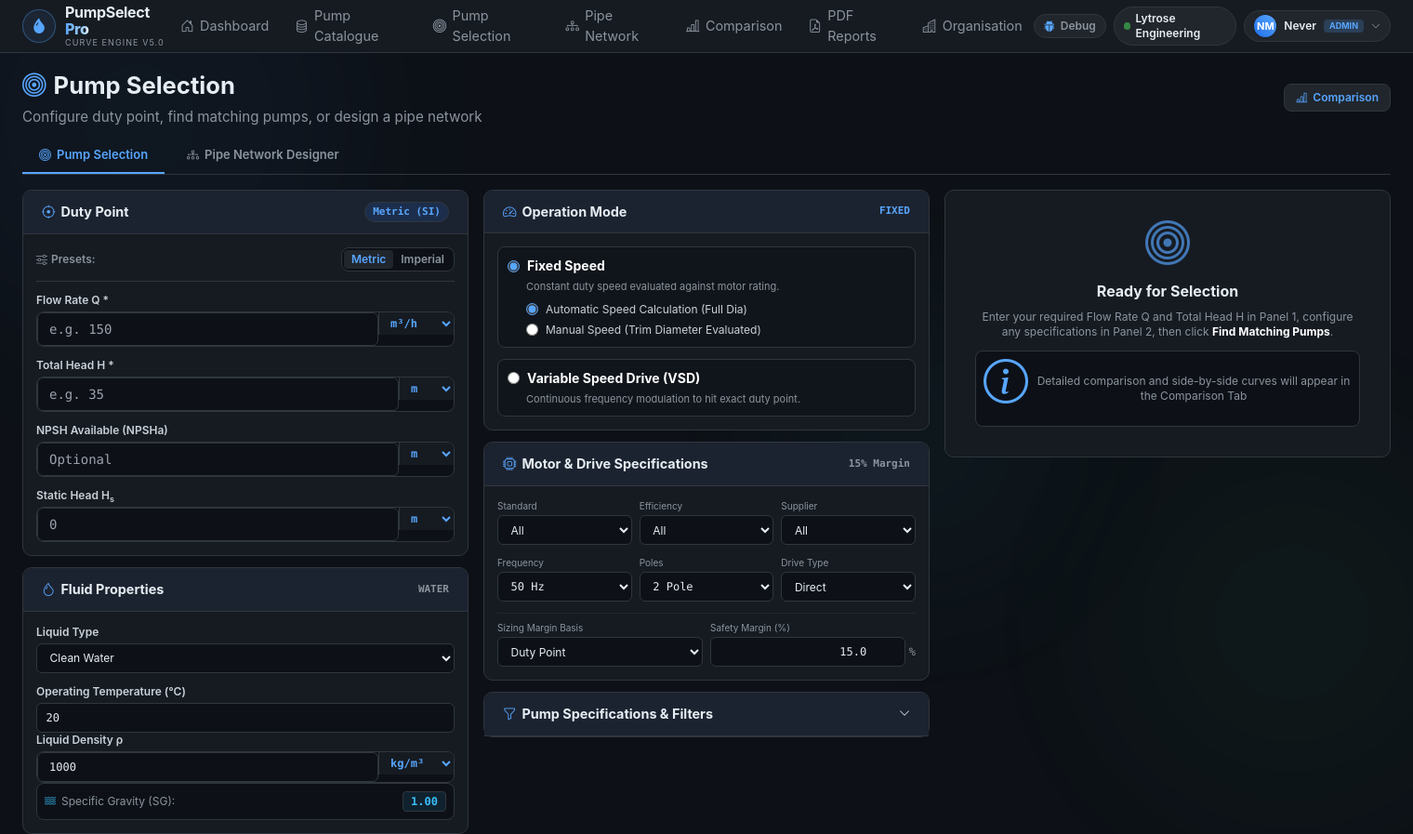
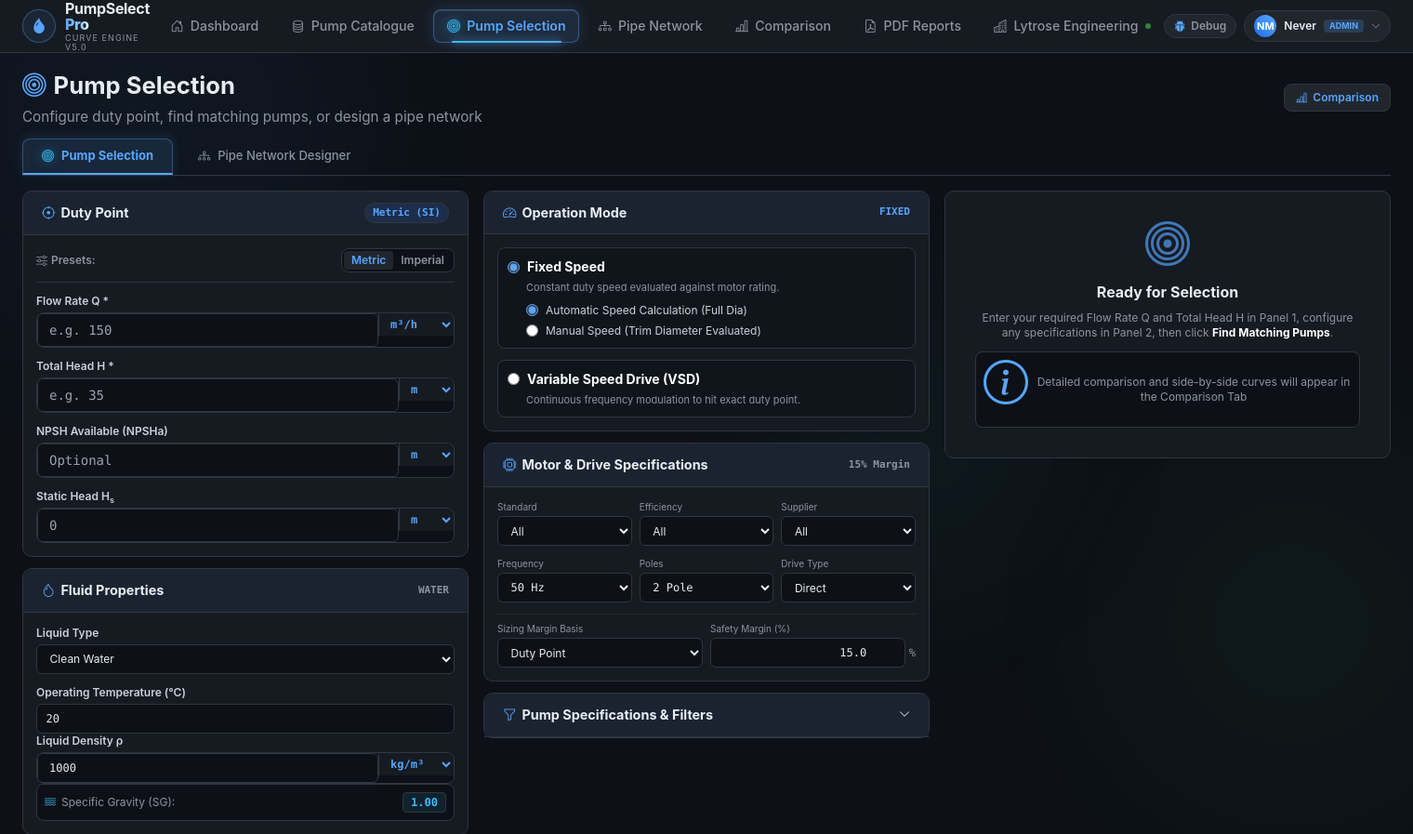
Before and after one commit to nevermabvuu/PumpMasterPro, a Flask app: page /pump-selection in a window 1520 px wide. Shown: the top 897 px of the page at 93% size. Run offline with Flask 3, Linux system fonts and the light colour scheme; a user stored in the database is signed in; data comes from the database, SQL or seed files in the repository; data that the repository does not hold is empty; parts of the project's set-up code (start-up, migrations or seed data) failed here and were passed over; some libraries are stand-ins or nearby versions.

Commit message:
consolidate organisation tabs; highligt active tab

```diff
--- a/Pump-Master-Pro/pump-app/routes/auth.py
+++ b/Pump-Master-Pro/pump-app/routes/auth.py
@@ -69,6 +69,8 @@ def inject_current_user():
 
     return {
         'current_user': user,
+        'current_org': active_org,
+        'active_org': active_org,
         'admin_notification_email': effective_email,
         'ACCESS_MODULE_INFO': ACCESS_MODULE_INFO
     }
--- a/Pump-Master-Pro/pump-app/templates/base.html
+++ b/Pump-Master-Pro/pump-app/templates/base.html
@@ -132,19 +132,89 @@
       animation: shimmer 3s linear infinite;
     }
 
-    /* ── Animated underline on nav links ───────────────────────────── */
-    .nav-link-anim { position: relative; }
+    /* ── Desktop & Mobile Navbar Active Tab Highlighting System ────── */
+    .nav-link-anim {
+      position: relative;
+      display: inline-flex;
+      align-items: center;
+      gap: 0.45rem;
+      padding: 0.42rem 0.85rem;
+      border-radius: 8px;
+      font-size: 0.88rem;
+      font-weight: 500;
+      text-decoration: none;
+      color: #8b949e;
+      border: 1px solid transparent;
+      background: transparent;
+      transition: all 0.2s cubic-bezier(0.16, 1, 0.3, 1);
+      white-space: nowrap;
+    }
+    .nav-link-anim:hover:not(.tw-active) {
+      color: #f0f6fc;
+      background: rgba(255, 255, 255, 0.06);
+      border-color: rgba(255, 255, 255, 0.08);
+    }
+    /* Active Tab: High-visibility glassmorphic illuminated pill with bottom neon indicator */
+    .nav-link-anim.tw-active {
+      color: #58a6ff !important;
+      background: rgba(88, 166, 255, 0.12) !important;
+      border: 1px solid rgba(88, 166, 255, 0.38) !important;
+      box-shadow: 0 0 16px rgba(88, 166, 255, 0.18), inset 0 1px 1px rgba(255, 255, 255, 0.12);
+      font-weight: 600;
+    }
+    .nav-link-anim.tw-active i {
+      color: #38bdf8 !important;
+      filter: drop-shadow(0 0 6px rgba(56, 189, 248, 0.5));
+    }
     .nav-link-anim::after {
       content: '';
       position: absolute;
-      bottom: -1px; left: 50%; right: 50%;
-      height: 2px;
-      background: #58a6ff;
+      bottom: -1px;
+      left: 50%;
+      right: 50%;
+      height: 2.5px;
+      background: linear-gradient(90deg, #38bdf8, #58a6ff);
       border-radius: 2px;
       transition: left 0.22s ease, right 0.22s ease;
+      pointer-events: none;
     }
-    .nav-link-anim:hover::after,
-    .nav-link-anim.tw-active::after { left: 8px; right: 8px; }
+    .nav-link-anim:hover::after {
+      left: 20%;
+      right: 20%;
+    }
+    .nav-link-anim.tw-active::after {
+      left: 12%;
+      right: 12%;
+      box-shadow: 0 0 8px #58a6ff;
+    }
+
+    /* Mobile Nav Link Styles */
+    .mobile-nav-link {
+      display: flex;
+      align-items: center;
+      gap: 0.6rem;
+      padding: 0.55rem 0.85rem;
+      border-radius: 8px;
+      text-decoration: none;
+      font-size: 0.92rem;
+      margin-bottom: 4px;
+      color: #8b949e;
+      border: 1px solid transparent;
+      transition: all 0.18s ease;
+    }
+    .mobile-nav-link:hover:not(.tw-active) {
+      color: #f0f6fc;
+      background: rgba(255, 255, 255, 0.05);
+    }
+    .mobile-nav-link.tw-active {
+      color: #58a6ff !important;
+      background: rgba(88, 166, 255, 0.12) !important;
+      border: 1px solid rgba(88, 166, 255, 0.35) !important;
+      font-weight: 600;
+    }
+    .mobile-nav-link.tw-active i {
+      color: #38bdf8 !important;
+    }
 
     /* ── Drifting ambient background orbs ───────────────────────────── */
     .bg-orb {
@@ -215,76 +285,88 @@
       </a>
 
       <!-- Desktop nav links — visible on md+ screens -->
-      <div class="hidden md:flex items-center gap-1">
+      <div class="hidden md:flex items-center gap-1.5">
         {% if not current_user or current_user.can_access('pump_catalogue') %}
         <a class="nav-link-anim {% if request.endpoint == 'index' %}tw-active{% endif %}"
            href="{{ url_for('index') }}"
-           style="display:inline-flex;align-items:center;gap:0.4rem;padding:0.4rem 0.75rem;border-radius:6px;font-size:0.9rem;text-decoration:none;color:{% if request.endpoint == 'index' %}#58a6ff{% else %}#8b949e{% endif %};"
-           onmouseover="if(!this.classList.contains('tw-active')){this.style.color='#e6edf3';this.style.background='#1c2330';}"
-           onmouseout="if(!this.classList.contains('tw-active')){this.style.color='#8b949e';this.style.background='transparent';}">
+           title="Dashboard">
           <i class="bi bi-house-door"></i>Dashboard
         </a>
         {% endif %}
 
         {% if current_user and (current_user.can_access('pump_data') or current_user.can_access('pump_catalogue')) %}
-        <a class="nav-link-anim {% if 'pump_data' in request.endpoint or 'pump_new' in request.endpoint or 'pump_edit' in request.endpoint %}tw-active{% endif %}"
+        <a class="nav-link-anim {% if request.endpoint and ('pump_data' in request.endpoint or 'pump_new' in request.endpoint or 'pump_edit' in request.endpoint or 'pump_view' in request.endpoint) %}tw-active{% endif %}"
            href="{{ url_for('pump_data') }}"
-           style="display:inline-flex;align-items:center;gap:0.4rem;padding:0.4rem 0.75rem;border-radius:6px;font-size:0.9rem;text-decoration:none;color:{% if 'pump_data' in request.endpoint or 'pump_new' in request.endpoint or 'pump_edit' in request.endpoint %}#58a6ff{% else %}#8b949e{% endif %};"
-           onmouseover="if(!this.classList.contains('tw-active')){this.style.color='#e6edf3';this.style.background='#1c2330';}"
-           onmouseout="if(!this.classList.contains('tw-active')){this.style.color='#8b949e';this.style.background='transparent';}">
+           title="Pump Catalogue">
           <i class="bi bi-database"></i>Pump Catalogue
         </a>
         {% endif %}
 
         {% if not current_user or current_user.can_access('fluid') or current_user.can_access('selection_advanced_filters') or current_user.can_access('motor_drive') %}
-        <a class="nav-link-anim {% if request.endpoint == 'pump_selection' %}tw-active{% endif %}"
+        <a class="nav-link-anim {% if request.endpoint and 'pump_selection' in request.endpoint %}tw-active{% endif %}"
            href="{{ url_for('pump_selection') }}"
-           style="display:inline-flex;align-items:center;gap:0.4rem;padding:0.4rem 0.75rem;border-radius:6px;font-size:0.9rem;text-decoration:none;color:{% if request.endpoint == 'pump_selection' %}#58a6ff{% else %}#8b949e{% endif %};"
-           onmouseover="if(!this.classList.contains('tw-active')){this.style.color='#e6edf3';this.style.background='#1c2330';}"
-           onmouseout="if(!this.classList.contains('tw-active')){this.style.color='#8b949e';this.style.background='transparent';}">
+           title="Pump Selection &amp; System Duty">
           <i class="bi bi-bullseye"></i>Pump Selection
+        </a>
         {% endif %}
-        {% if not current_user or current_user.can_access('pipe_network') or current_user.is_super_admin_user %}
-        <a class="nav-link-anim {% if 'pipe_network' in request.endpoint %}tw-active{% endif %}"
+
+        {% if not current_user or current_user.can_access('pipe_network') or (current_user and current_user.is_super_admin_user) %}
+        <a class="nav-link-anim {% if request.endpoint and 'pipe_network' in request.endpoint %}tw-active{% endif %}"
            href="{{ url_for('pipe_network.pipe_network') }}"
-           style="display:inline-flex;align-items:center;gap:0.4rem;padding:0.4rem 0.75rem;border-radius:6px;font-size:0.9rem;text-decoration:none;color:{% if 'pipe_network' in request.endpoint %}#58a6ff{% else %}#8b949e{% endif %};"
-           onmouseover="if(!this.classList.contains('tw-active')){this.style.color='#e6edf3';this.style.background='#1c2330';}"
-           onmouseout="if(!this.classList.contains('tw-active')){this.style.color='#8b949e';this.style.background='transparent';}">
+           title="Pipe Network System Designer">
           <i class="bi bi-diagram-3"></i>Pipe Network
         </a>
         {% endif %}
 
         {% if not current_user or current_user.can_access('comparison') %}
-        <a class="nav-link-anim {% if request.endpoint == 'pump_comparison' %}tw-active{% endif %}"
+        <a class="nav-link-anim {% if request.endpoint and ('pump_comparison' in request.endpoint or 'comparison' in request.endpoint) %}tw-active{% endif %}"
            href="{{ url_for('pump_comparison') }}"
-           style="display:inline-flex;align-items:center;gap:0.4rem;padding:0.4rem 0.75rem;border-radius:6px;font-size:0.9rem;text-decoration:none;color:{% if request.endpoint == 'pump_comparison' %}#58a6ff{% else %}#8b949e{% endif %};"
-           onmouseover="if(!this.classList.contains('tw-active')){this.style.color='#e6edf3';this.style.background='#1c2330';}"
-           onmouseout="if(!this.classList.contains('tw-active')){this.style.color='#8b949e';this.style.background='transparent';}">
+           title="Pump Comparison">
           <i class="bi bi-bar-chart-line"></i>Comparison
         </a>
         {% endif %}
+
         {% if current_user and current_user.can_access('report_settings') %}
-        <a class="nav-link-anim {% if 'reports' in request.endpoint %}tw-active{% endif %}"
+        <a class="nav-link-anim {% if request.endpoint and 'reports' in request.endpoint %}tw-active{% endif %}"
            href="{{ url_for('reports.settings') }}"
-           style="display:inline-flex;align-items:center;gap:0.4rem;padding:0.4rem 0.75rem;border-radius:6px;font-size:0.9rem;text-decoration:none;color:{% if 'reports' in request.endpoint %}#58a6ff{% else %}#8b949e{% endif %};"
-           onmouseover="if(!this.classList.contains('tw-active')){this.style.color='#e6edf3';this.style.background='#1c2330';}"
-           onmouseout="if(!this.classList.contains('tw-active')){this.style.color='#8b949e';this.style.background='transparent';}">
+           title="PDF Reports &amp; Specifications">
           <i class="bi bi-file-earmark-pdf"></i>PDF Reports
         </a>
         {% endif %}
 
-        {% if not current_user or current_user.can_access('organisation_settings') %}
-        <a class="nav-link-anim {% if 'organisations' in request.endpoint %}tw-active{% endif %}"
-           href="{{ url_for('organisations.settings') }}"
-           style="display:inline-flex;align-items:center;gap:0.4rem;padding:0.4rem 0.75rem;border-radius:6px;font-size:0.9rem;text-decoration:none;color:{% if 'organisations' in request.endpoint %}#58a6ff{% else %}#8b949e{% endif %};"
-           onmouseover="if(!this.classList.contains('tw-active')){this.style.color='#e6edf3';this.style.background='#1c2330';}"
-           onmouseout="if(!this.classList.contains('tw-active')){this.style.color='#8b949e';this.style.background='transparent';}">
-          <i class="bi bi-buildings"></i>Organisation
-        </a>
+        <!-- Organisation / Active Org Link:
+             When logged in: Displays the active company name with green pulse indicator.
+             When logged out: Displays generic 'Organisation' button. -->
+        {% set active_org_name = current_user.org_profile.name if (current_user and current_user.org_profile) else (current_org.name if current_org else 'Lytrose Engineering') %}
+        {% if current_user %}
+          {% set can_view_org = current_user.can_access('organisation_settings') %}
+          {% if can_view_org %}
+          <a class="nav-link-anim {% if request.endpoint and 'organisations' in request.endpoint %}tw-active{% endif %}"
+             href="{{ url_for('organisations.settings') }}"
+             title="Active Organisation: {{ active_org_name }} (Click to manage settings)">
+            <i class="bi bi-buildings"></i>
+            <span>{{ active_org_name }}</span>
+            <span class="w-1.5 h-1.5 rounded-full bg-[#3fb950] animate-pulse" title="Active Working Organisation"></span>
+          </a>
+          {% else %}
+          <div class="nav-link-anim select-none cursor-default opacity-85"
+               title="Active Organisation: {{ active_org_name }} (Settings access restricted)">
+            <i class="bi bi-buildings text-[#8b949e]"></i>
+            <span>{{ active_org_name }}</span>
+            <span class="w-1.5 h-1.5 rounded-full bg-[#3fb950]/60" title="Active Working Organisation"></span>
+          </div>
+          {% endif %}
+        {% else %}
+          <a class="nav-link-anim {% if request.endpoint and 'organisations' in request.endpoint %}tw-active{% endif %}"
+             href="{{ url_for('organisations.settings') }}"
+             title="Organisation Settings &amp; Multi-Company Permissions">
+            <i class="bi bi-buildings"></i>
+            <span>Organisation</span>
+          </a>
         {% endif %}
       </div>
 
-      <!-- Right Nav / User Profile or Login/Request, Active Org Badge, Debug Console & Mobile Hamburger -->
+      <!-- Right Nav / User Profile or Login/Request, Debug Console & Mobile Hamburger -->
       <div class="flex items-center gap-2">
         <!-- Debug Console: Only displayed for authenticated users -->
         {% if current_user %}
@@ -294,27 +376,6 @@
           <i class="bi bi-bug-fill text-[#58a6ff]"></i>
           <span>Debug</span>
         </a>
-        {% endif %}
-
-        <!-- Active Organisation Badge: Shown only when user is logged in -->
-        {% if current_user %}
-        {% set can_view_org = current_user.can_access('organisation_settings') %}
-        {% set active_org_name = current_user.org_profile.name if current_user.org_profile else (current_org.name if current_org else 'Lytrose Engineering') %}
-
-        {% if can_view_org %}
-        <a href="{{ url_for('organisations.settings') }}"
-           class="hidden lg:inline-flex items-center gap-1.5 px-2.5 py-1 rounded-full text-xs font-semibold bg-[#21262d] hover:bg-[#30363d] text-[#e6edf3] border border-[#30363d] transition-colors"
-           title="Active Organisation: {{ active_org_name }} (Click to manage settings)">
-          <span class="w-2 h-2 rounded-full bg-[#3fb950] animate-pulse"></span>
-          <span>{{ active_org_name }}</span>
-        </a>
-        {% else %}
-        <div class="hidden lg:inline-flex items-center gap-1.5 px-2.5 py-1 rounded-full text-xs font-semibold bg-[#21262d] text-[#8b949e] border border-[#30363d] cursor-default select-none"
-             title="Active Organisation: {{ active_org_name }} (Settings access restricted)">
-          <span class="w-2 h-2 rounded-full bg-[#3fb950]/50"></span>
-          <span>{{ active_org_name }}</span>
-        </div>
-        {% endif %}
         {% endif %}
 
         <!-- User Authentication Widget -->
@@ -467,38 +528,67 @@
     {% endif %}
     {% if not current_user or current_user.can_access('pump_catalogue') %}
     <a href="{{ url_for('index') }}"
-       style="display:flex;align-items:center;gap:0.5rem;padding:0.5rem 0.75rem;border-radius:6px;text-decoration:none;font-size:0.9rem;margin-bottom:2px;color:{% if request.endpoint == 'index' %}#58a6ff{% else %}#8b949e{% endif %};">
-      <i class="bi bi-house-door"></i>Dashboard</a>
+       class="mobile-nav-link {% if request.endpoint == 'index' %}tw-active{% endif %}">
+      <i class="bi bi-house-door"></i>Dashboard
+    </a>
     {% endif %}
+
     {% if current_user and (current_user.can_access('pump_data') or current_user.can_access('pump_catalogue')) %}
     <a href="{{ url_for('pump_data') }}"
-       style="display:flex;align-items:center;gap:0.5rem;padding:0.5rem 0.75rem;border-radius:6px;text-decoration:none;font-size:0.9rem;margin-bottom:2px;color:{% if 'pump_data' in request.endpoint or 'pump_new' in request.endpoint or 'pump_edit' in request.endpoint %}#58a6ff{% else %}#8b949e{% endif %};">
-      <i class="bi bi-database"></i>Pump Catalogue</a>
+       class="mobile-nav-link {% if request.endpoint and ('pump_data' in request.endpoint or 'pump_new' in request.endpoint or 'pump_edit' in request.endpoint or 'pump_view' in request.endpoint) %}tw-active{% endif %}">
+      <i class="bi bi-database"></i>Pump Catalogue
+    </a>
     {% endif %}
+
     {% if not current_user or (current_user.can_access('fluid') or current_user.can_access('selection_advanced_filters') or current_user.can_access('motor_drive')) %}
     <a href="{{ url_for('pump_selection') }}"
-       style="display:flex;align-items:center;gap:0.5rem;padding:0.5rem 0.75rem;border-radius:6px;text-decoration:none;font-size:0.9rem;margin-bottom:2px;color:{% if request.endpoint == 'pump_selection' %}#58a6ff{% else %}#8b949e{% endif %};">
-      <i class="bi bi-bullseye"></i>Pump Selection</a>
+       class="mobile-nav-link {% if request.endpoint and 'pump_selection' in request.endpoint %}tw-active{% endif %}">
+      <i class="bi bi-bullseye"></i>Pump Selection
+    </a>
     {% endif %}
-    {% if not current_user or current_user.can_access('pipe_network') or current_user.is_super_admin_user %}
+
+    {% if not current_user or current_user.can_access('pipe_network') or (current_user and current_user.is_super_admin_user) %}
     <a href="{{ url_for('pipe_network.pipe_network') }}"
-       style="display:flex;align-items:center;gap:0.5rem;padding:0.5rem 0.75rem;border-radius:6px;text-decoration:none;font-size:0.9rem;margin-bottom:2px;color:{% if 'pipe_network' in request.endpoint %}#58a6ff{% else %}#8b949e{% endif %};">
-      <i class="bi bi-diagram-3"></i>Pipe Network</a>
+       class="mobile-nav-link {% if request.endpoint and 'pipe_network' in request.endpoint %}tw-active{% endif %}">
+      <i class="bi bi-diagram-3"></i>Pipe Network
+    </a>
     {% endif %}
+
     {% if not current_user or current_user.can_access('comparison') %}
     <a href="{{ url_for('pump_comparison') }}"
-       style="display:flex;align-items:center;gap:0.5rem;padding:0.5rem 0.75rem;border-radius:6px;text-decoration:none;font-size:0.9rem;color:{% if request.endpoint == 'pump_comparison' %}#58a6ff{% else %}#8b949e{% endif %};">
-      <i class="bi bi-bar-chart-line"></i>Comparison</a>
+       class="mobile-nav-link {% if request.endpoint and ('pump_comparison' in request.endpoint or 'comparison' in request.endpoint) %}tw-active{% endif %}">
+      <i class="bi bi-bar-chart-line"></i>Comparison
+    </a>
     {% endif %}
+
     {% if current_user and current_user.can_access('report_settings') %}
     <a href="{{ url_for('reports.settings') }}"
-       style="display:flex;align-items:center;gap:0.5rem;padding:0.5rem 0.75rem;border-radius:6px;text-decoration:none;font-size:0.9rem;color:{% if 'reports' in request.endpoint %}#58a6ff{% else %}#8b949e{% endif %};">
-      <i class="bi bi-file-earmark-pdf"></i>PDF Reports</a>
+       class="mobile-nav-link {% if request.endpoint and 'reports' in request.endpoint %}tw-active{% endif %}">
+      <i class="bi bi-file-earmark-pdf"></i>PDF Reports
+    </a>
     {% endif %}
-    {% if not current_user or current_user.can_access('organisation_settings') %}
-    <a href="{{ url_for('organisations.settings') }}"
-       style="display:flex;align-items:center;gap:0.5rem;padding:0.5rem 0.75rem;border-radius:6px;text-decoration:none;font-size:0.9rem;color:{% if 'organisations' in request.endpoint %}#58a6ff{% else %}#8b949e{% endif %};">
-      <i class="bi bi-buildings"></i>Organisation</a>
+
+    {% if current_user %}
+      {% if current_user.can_access('organisation_settings') %}
+      <a href="{{ url_for('organisations.settings') }}"
+         class="mobile-nav-link {% if request.endpoint and 'organisations' in request.endpoint %}tw-active{% endif %}">
+        <i class="bi bi-buildings"></i>
+        <span>{{ active_org_name }}</span>
+        <span class="w-1.5 h-1.5 rounded-full bg-[#3fb950] animate-pulse ms-auto" title="Active Working Organisation"></span>
+      </a>
+      {% else %}
+      <div class="mobile-nav-link select-none opacity-85">
+        <i class="bi bi-buildings text-[#8b949e]"></i>
+        <span>{{ active_org_name }}</span>
+        <span class="w-1.5 h-1.5 rounded-full bg-[#3fb950]/60 ms-auto"></span>
+      </div>
+      {% endif %}
+    {% else %}
+      <a href="{{ url_for('organisations.settings') }}"
+         class="mobile-nav-link {% if request.endpoint and 'organisations' in request.endpoint %}tw-active{% endif %}">
+        <i class="bi bi-buildings"></i>
+        <span>Organisation</span>
+      </a>
     {% endif %}
   </div>
 </nav>
--- a/Pump-Master-Pro/pump-app/templates/pump_selection.html
+++ b/Pump-Master-Pro/pump-app/templates/pump_selection.html
@@ -29,15 +29,47 @@
   </div>
 </div>
 
+<style>
+  .pmp-subtab-btn {
+    display: inline-flex;
+    align-items: center;
+    gap: 8px;
+    padding: 8px 20px;
+    font-size: 13px;
+    font-weight: 500;
+    border: 1px solid transparent;
+    border-bottom: 2px solid transparent;
+    background: transparent;
+    border-radius: 8px 8px 0 0;
+    cursor: pointer;
+    color: #8b949e;
+    transition: all 0.2s cubic-bezier(0.16, 1, 0.3, 1);
+  }
+  .pmp-subtab-btn:hover:not(.active-subtab) {
+    color: #f0f6fc;
+    background: rgba(255, 255, 255, 0.04);
+  }
+  .pmp-subtab-btn.active-subtab {
+    color: #58a6ff !important;
+    background: rgba(88, 166, 255, 0.12) !important;
+    border-color: rgba(88, 166, 255, 0.35) rgba(88, 166, 255, 0.35) transparent rgba(88, 166, 255, 0.35) !important;
+    border-bottom: 2px solid #58a6ff !important;
+    font-weight: 700;
+    box-shadow: 0 -2px 12px rgba(88, 166, 255, 0.15);
+  }
+  .pmp-subtab-btn.active-subtab i {
+    color: #38bdf8 !important;
+    filter: drop-shadow(0 0 6px rgba(56, 189, 248, 0.5));
+  }
+</style>
+
 <!-- ── Tab bar ──────────────────────────────────────────────────────────────── -->
 <div style="display:flex;align-items:center;gap:6px;border-bottom:1px solid #30363d;margin-bottom:16px;margin-top:12px;flex-wrap:wrap;">
-  <button id="tab-btn-selection" onclick="switchSelectionTab('selection')"
-    style="display:inline-flex;align-items:center;gap:6px;padding:8px 18px;font-size:13px;font-weight:600;border:none;background:transparent;cursor:pointer;border-bottom:2px solid #58a6ff;color:#58a6ff;transition:all .2s;">
+  <button id="tab-btn-selection" onclick="switchSelectionTab('selection')" class="pmp-subtab-btn active-subtab">
     <i class="bi bi-bullseye"></i> Pump Selection
   </button>
   {% if feat_pipe_network or (current_user and current_user.is_super_admin_user) %}
-  <button id="tab-btn-pipenet" onclick="switchSelectionTab('pipenet')"
-    style="display:inline-flex;align-items:center;gap:6px;padding:8px 18px;font-size:13px;font-weight:600;border:none;background:transparent;cursor:pointer;border-bottom:2px solid transparent;color:#8b949e;transition:all .2s;"
+  <button id="tab-btn-pipenet" onclick="switchSelectionTab('pipenet')" class="pmp-subtab-btn"
     title="Open Pipe Network Designer to configure piping systems visually on a canvas or using dropdown lists">
     <i class="bi bi-diagram-3"></i> Pipe Network Designer
   </button>
@@ -3713,8 +3745,8 @@
       if (pnPanel)  pnPanel.style.display  = 'none';
 
       // Highlight active Selection tab button
-      if (selBtn) { selBtn.style.borderBottom = '2px solid #58a6ff'; selBtn.style.color = '#58a6ff'; }
-      if (pnBtn)  { pnBtn.style.borderBottom  = '2px solid transparent'; pnBtn.style.color  = '#8b949e'; }
+      if (selBtn) { selBtn.classList.add('active-subtab'); }
+      if (pnBtn)  { pnBtn.classList.remove('active-subtab'); }
 
       // Synchronize flow, temp, and SG back to selection inputs
       if (typeof window.syncPipeNetworkToPumpSelection === 'function') {
@@ -3727,8 +3759,8 @@
       if (pnPanel)  pnPanel.style.display  = '';
 
       // Highlight active Pipe Network tab button
-      if (selBtn) { selBtn.style.borderBottom = '2px solid transparent'; selBtn.style.color = '#8b949e'; }
-      if (pnBtn)  { pnBtn.style.borderBottom  = '2px solid #58a6ff'; pnBtn.style.color  = '#58a6ff'; }
+      if (pnBtn)  { pnBtn.classList.add('active-subtab'); }
+      if (selBtn) { selBtn.classList.remove('active-subtab'); }
 
       // Determine active designer mode (Visual Canvas vs. Simple Dropdown)
       const hasCanvas = {{ 'true' if ((feat_pipe_canvas and (feat_pipe_schematic or feat_pipe_visual)) or (current_user and current_user.is_super_admin_user)) else 'false' }};
```
